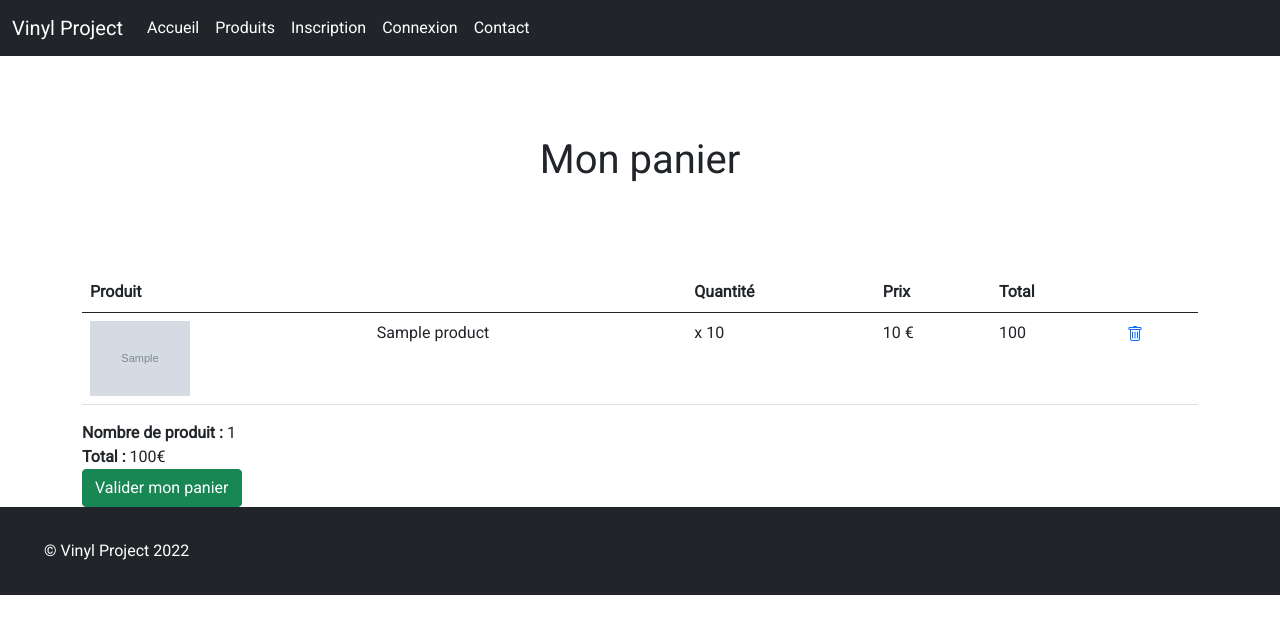
After one commit to kevin-cp/Vinyl, a Symfony app: template templates/cart/index.html.twig in a window 1280 px wide. The commit adds this page. Shown: the top 634 px of the page. Run offline with Twig, Linux system fonts and the light colour scheme; the template is opened without the code that fills it: most values are stand-ins (such as "Sample title", 1, 10 or a date in 2020); grey boxes marked "Sample" are stand-in pictures; some libraries are stand-ins or nearby versions.

Commit message:
cart controller and class created with template

```diff
--- a/public/css/style.css
+++ b/public/css/style.css
@@ -26,7 +26,4 @@ footer {
     background-color: rgb(33,37,41);
     padding: 2em;
     color: white;
-    position: absolute;
-    bottom: 0;
-    width: 100%;
 }
--- /dev/null
+++ b/templates/cart/index.html.twig
@@ -0,0 +1,56 @@
+{% extends 'base.html.twig' %}
+
+{% block title %}Mon Panier{% endblock %}
+
+{% block main %}
+    <h1>Mon panier</h1>
+
+    {% if cart | length > 0%}
+    <table class="table">
+        <thead>
+        <tr>
+            <th scope="col">Produit</th>
+            <th scope="col"></th>
+            <th scope="col">Quantité</th>
+            <th scope="col">Prix</th>
+            <th scope="col">Total</th>
+            <th scope="col"></th>
+        </tr>
+        </thead>
+        <tbody>
+        {% set total = null %}
+        {% for product in cart %}
+        <tr>
+
+            <th scope="row">
+                <img src="{{ product.product.cover }}" alt="" height="75px">
+            </th>
+            <td>{{ product.product.albumName }}</td>
+            <td>x {{ product.quantity }}</td>
+            <td>{{ product.product.price }} €</td>
+            <td>{{  product.product.price * product.quantity }}</td>
+            <td>
+                <a href="{{ path('app_delete_cart', {'id': product.product.id}) }}">
+                    <svg xmlns="http://www.w3.org/2000/svg" width="16" height="16" fill="currentColor" class="bi bi-trash" viewBox="0 0 16 16">
+                        <path d="M5.5 5.5A.5.5 0 0 1 6 6v6a.5.5 0 0 1-1 0V6a.5.5 0 0 1 .5-.5zm2.5 0a.5.5 0 0 1 .5.5v6a.5.5 0 0 1-1 0V6a.5.5 0 0 1 .5-.5zm3 .5a.5.5 0 0 0-1 0v6a.5.5 0 0 0 1 0V6z"/>
+                        <path fill-rule="evenodd" d="M14.5 3a1 1 0 0 1-1 1H13v9a2 2 0 0 1-2 2H5a2 2 0 0 1-2-2V4h-.5a1 1 0 0 1-1-1V2a1 1 0 0 1 1-1H6a1 1 0 0 1 1-1h2a1 1 0 0 1 1 1h3.5a1 1 0 0 1 1 1v1zM4.118 4 4 4.059V13a1 1 0 0 0 1 1h6a1 1 0 0 0 1-1V4.059L11.882 4H4.118zM2.5 3V2h11v1h-11z"/>
+                    </svg>
+                </a>
+
+
+            </td>
+        </tr>
+            {% set total = total + (product.product.price * product.quantity)  %}
+        {% endfor %}
+        </tbody>
+    </table>
+    <div>
+        <b>Nombre de produit :</b> {{ cart | length }} <br>
+        <b>Total :</b> {{ total }}€ <br>
+        <a href="" class="btn btn-success">Valider mon panier</a>
+    </div>
+        {% else %}
+            <hr>
+            <p>Votre panier est vide</p>
+    {% endif %}
+{% endblock %}
--- a/templates/product/details.html.twig
+++ b/templates/product/details.html.twig
@@ -9,6 +9,7 @@
             <div class="col">
                 <h1>{{ product.albumName }}</h1>
                 <h3>{{ product.price }}€</h3>
+                <a href="{{  path('app_add_cart', {'id': product.id}) }}" type="button" class="btn btn-primary">Ajouter au panier</a>
             </div>
         </div>
 
```
Also changed, not shown: src/Classe/Cart.php (added, +46 -0 lines), src/Controller/CartController.php (added, +60 -0 lines).
